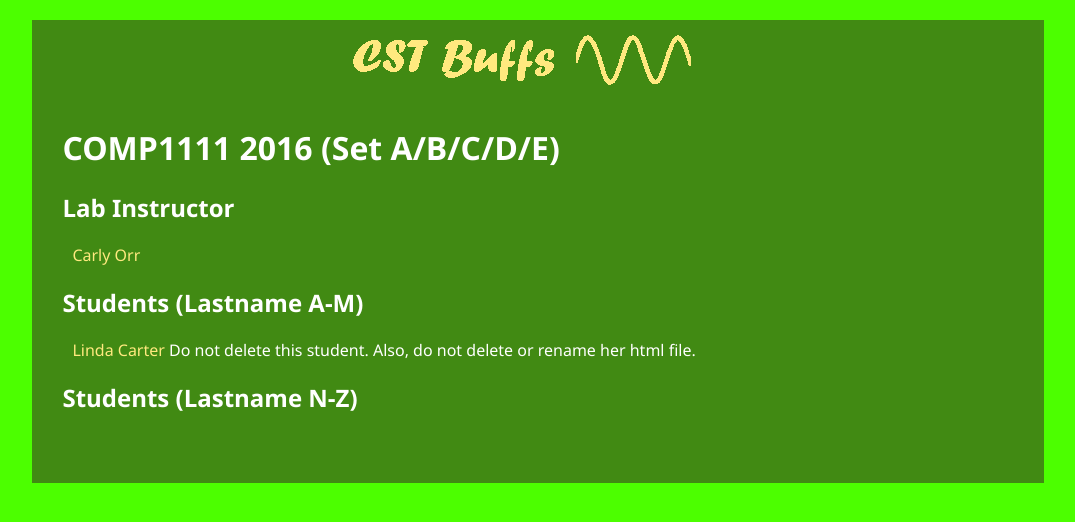
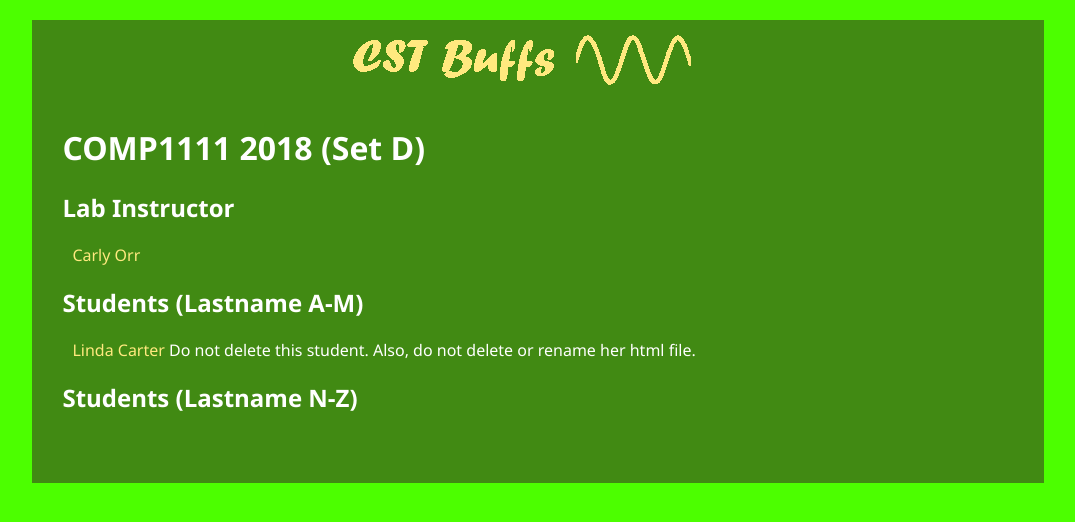
Before and after one commit to comp1111/dortmund, a plain HTML site: page Index.html in a window 1280 px wide. Shown: the whole page, without its empty margins (102-1177 px from the left). Drawn offline with Linux system fonts and the light colour scheme.

Commit message:
update date and set

```diff
--- a/Index.html
+++ b/Index.html
@@ -11,7 +11,7 @@
         <div id="logo">
             <img src="Images/CstBuffs.png" alt="CST Buffs" />
         </div>
-        <h1>COMP1111 2016 (Set A/B/C/D/E)</h1>
+        <h1>COMP1111 2018 (Set D)</h1>
 
         <h2>Lab Instructor</h2>
         <ul>
```
